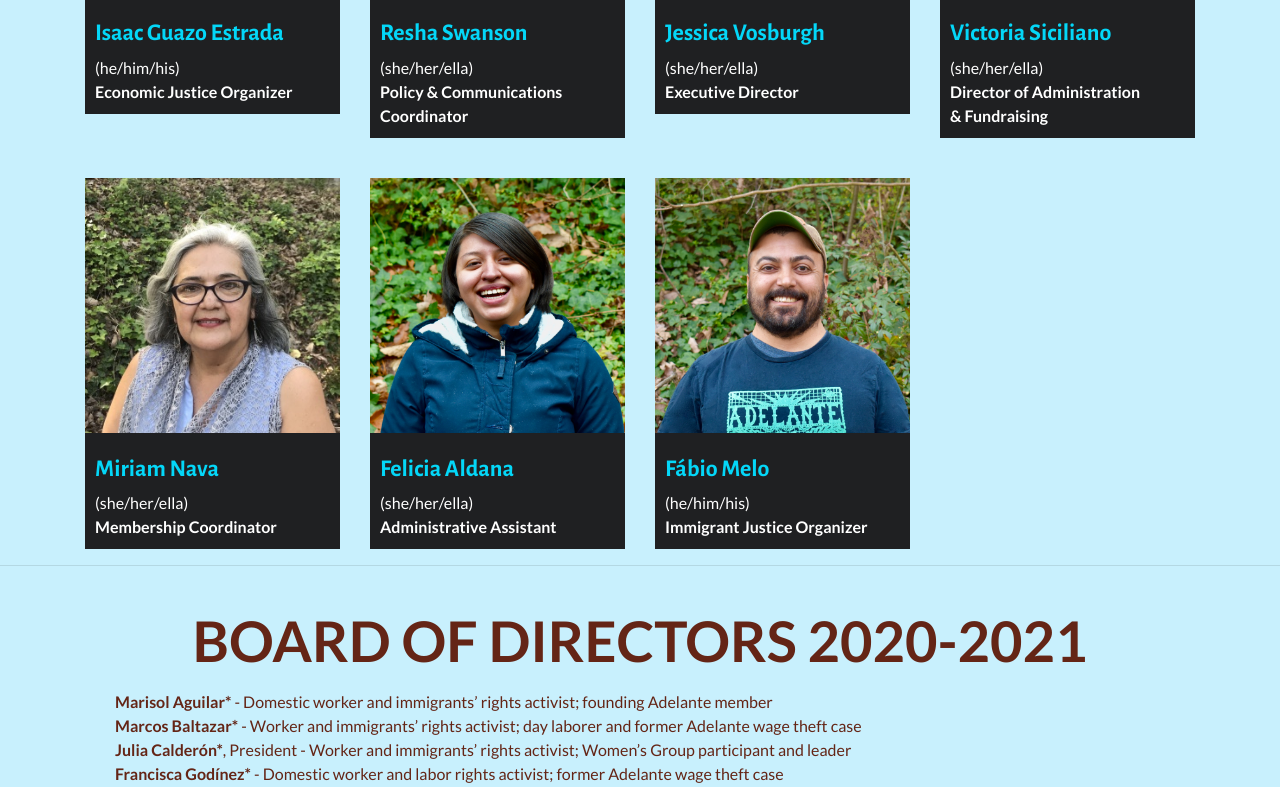
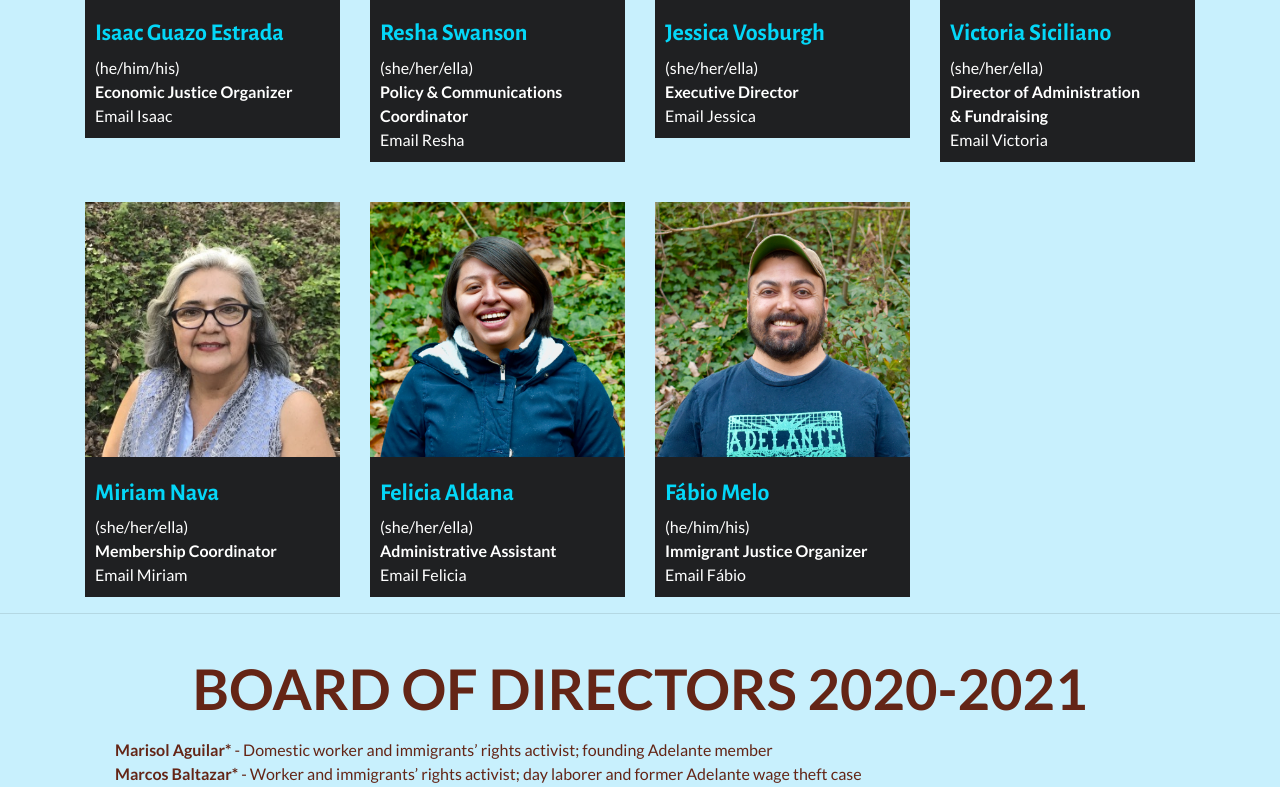
Before and after one commit to johnbuttram/AdelanteV3, a website: page assets/html/eng/aboutUsEng.html in a window 1280 px wide. Shown: the part 531-1318 px from the top of the page. Drawn offline with nearby package versions, Linux system fonts and the light colour scheme; a script that the page names is missing.

Commit message:
Added emails to staff bios.

```diff
--- a/assets/css/custom.css
+++ b/assets/css/custom.css
@@ -462,7 +462,13 @@ a.active.navMember {
   color: white;
   font-size: 2vmin;
 }
-
+.staffBio>a>p {
+  color: white;
+  font-size: 2vmin;
+}
+.staffBio>a>p:hover {
+ text-decoration: underline;
+}
 @media (max-width: 1556px) {
   .staffBio {
     height: auto;
@@ -482,6 +488,7 @@ a.active.navMember {
 
   }
 }
+
 
 .staffName {
   font-family: 'Alegreya Sans', sans-serif;
--- a/assets/html/eng/aboutUsEng.html
+++ b/assets/html/eng/aboutUsEng.html
@@ -114,6 +114,7 @@
               <h3 class="staffName"><strong>Isaac Guazo Estrada</strong></h3>
               <p>(he/him/his)</p>
               <p><b>Economic Justice Organizer</b></p>
+              <a href="mailto: isaac@adelantealabama.org"><p>Email Isaac</p></a>
             </div>
           </div>
           <div class="col-lg-3"><img loading="lazy" src="../../img/staff/Resha-headshot.jpeg" class="staffImg img-fluid"
@@ -122,6 +123,7 @@
               <h3 class="staffName"><strong>Resha Swanson</strong></h3>
               <p>(she/her/ella)</p>
               <p><b>Policy & Communications<br> Coordinator</b></p>
+              <a href="mailto: resha@adelantealabama.org"><p>Email Resha</p></a>
             </div>
           </div>
           <div class="col-lg-3"><img loading="lazy" src="../../img/staff/Jessica-headshot.jpeg"
@@ -130,6 +132,7 @@
               <h3 class="staffName"><strong>Jessica Vosburgh</strong></h3>
               <p>(she/her/ella)</p>
               <p><b>Executive Director</b></p>
+              <a href="mailto: jessica@adelantealabama.org"><p>Email Jessica</p></a>
             </div>
           </div>
           <div class="col-lg-3"><img loading="lazy" src="../../img/staff/Victoria-headshot.jpeg"
@@ -138,6 +141,7 @@
               <h3 class="staffName"><strong>Victoria Siciliano</strong></h3>
               <p>(she/her/ella)</p>
               <p><b>Director of Administration <br>& Fundraising</b></p>
+              <a href="mailto: victoria@adelantealabama.org"><p>Email Victoria</p></a>
             </div>
           </div>
         </div>
@@ -148,6 +152,7 @@
               <h3 class="staffName"><strong>Miriam Nava</strong></h3>
               <p>(she/her/ella)</p>
               <p><b>Membership Coordinator</b></p>
+              <a href="mailto: miriam@adelantealabama.org"><p>Email Miriam</p></a>
             </div>
           </div>
           <div class="col-lg-3"><img loading="lazy" src="../../img/staff/Felicia-headshot.jpeg"
@@ -156,6 +161,7 @@
               <h3 class="staffName"><strong>Felicia Aldana</strong></h3>
               <p>(she/her/ella)</p>
               <p><b>Administrative Assistant</b></p>
+              <a href="mailto: felicia@adelantealabama.org"><p>Email Felicia</p></a>
             </div>
           </div>
           <div class="col-lg-3"><img loading="lazy" src="../../img/staff/melo.jpeg" class="staffImg img-fluid"
@@ -164,6 +170,7 @@
               <h3 class="staffName"><strong>Fábio Melo</strong></h3>
               <p>(he/him/his)</p>
               <p><b>Immigrant Justice Organizer</b></p>
+              <a href="mailto: fabio@adelantealabama.org"><p>Email Fábio</p></a>
             </div>
           </div>
         </div>
```
Also changed, not shown: assets/html/esp/aboutUsEsp.html (+8 -2 lines).
